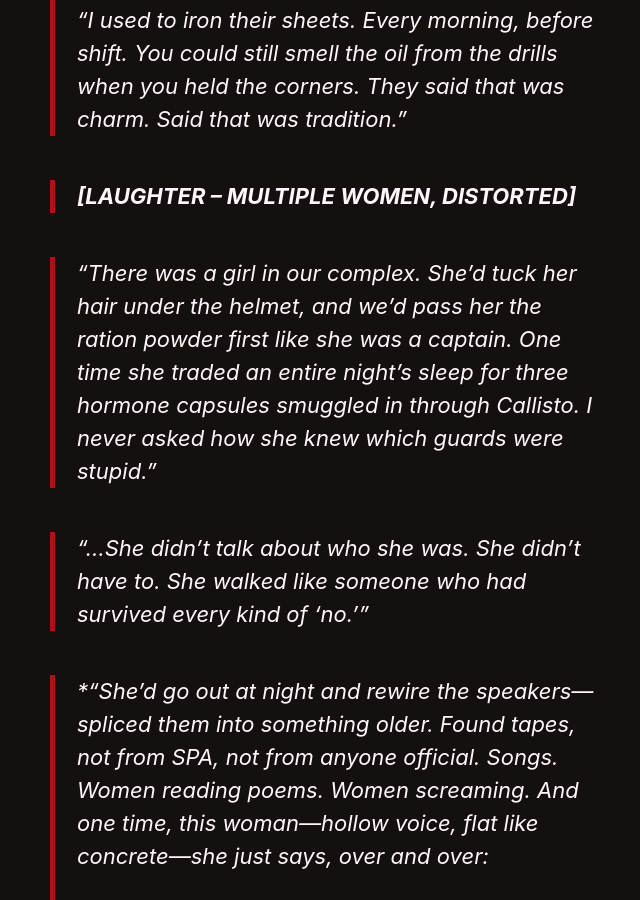
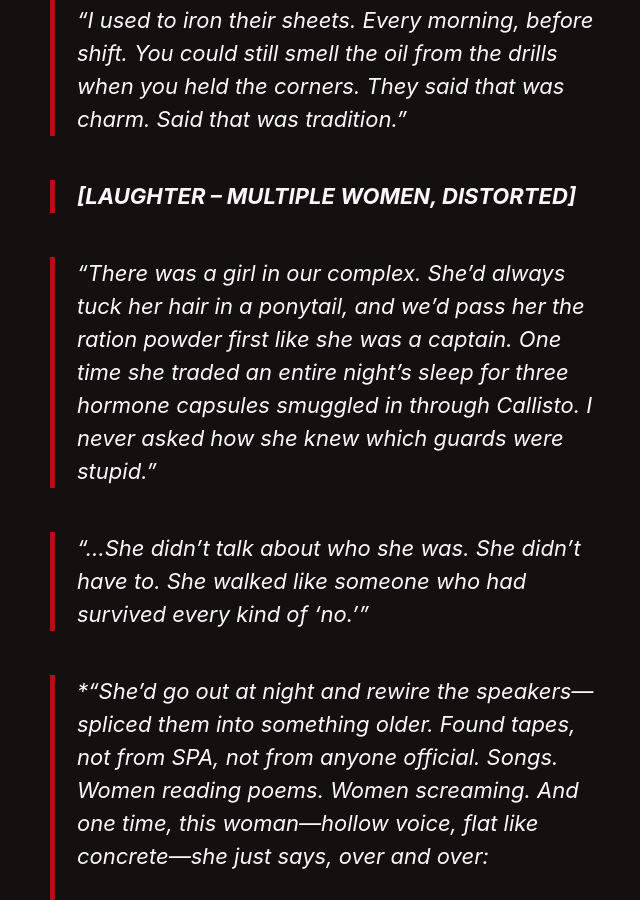
Before and after one commit to kyrie-edelweiss/edelweiss-archive, a Jekyll site: the page built from _pages/the-red-king.md, in a window 1280 px wide and 900 px high, scrolled down 39260 px. Shown: the whole window, without its empty margins (312-952 px from the left). Built offline with Jekyll 4.4.1, drawn with Linux system fonts in a browser that asks for light colours; cached includes are drawn as plain includes; our own code applies the rules of GitHub Pages for plain Markdown files.

Commit message:
Update the-red-king.md

```diff
--- a/_pages/the-red-king.md
+++ b/_pages/the-red-king.md
@@ -780,7 +780,7 @@ This could not be kept up any longer.
 
 > **[LAUGHTER – MULTIPLE WOMEN, DISTORTED]**
 
-> *"There was a girl in our complex. She'd tuck her hair under the helmet, and we’d pass her the ration powder first like she was a captain. One time she traded an entire night's sleep for three hormone capsules smuggled in through Callisto. I never asked how she knew which guards were stupid."*
+> *"There was a girl in our complex. She'd always tuck her hair in a ponytail, and we’d pass her the ration powder first like she was a captain. One time she traded an entire night's sleep for three hormone capsules smuggled in through Callisto. I never asked how she knew which guards were stupid."*
 
 > *"...She didn’t talk about who she was. She didn’t have to. She walked like someone who had survived every kind of 'no.'"*
 
```
